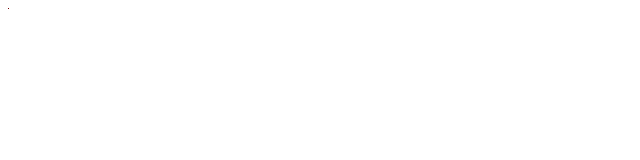
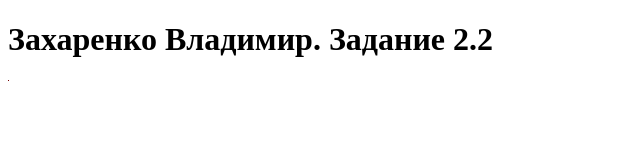
Before and after one commit to Vilazi/Grafics2D, a plain HTML site: page index.html in a window 1280 px wide. Shown: the whole page, without its empty margins (0-640 px from the left). Drawn offline with Linux system fonts and the light colour scheme; files whose address does not match are found by name.

Commit message:
Update index.html

```diff
--- a/index.html
+++ b/index.html
@@ -7,6 +7,7 @@
 </head>
 
 <body>
+<h1>Захаренко Владимир. Задание 2.2</h1>
 <canvas id="canvas"></canvas>
 <script src="js/main.js"></script>
 </body>
```
